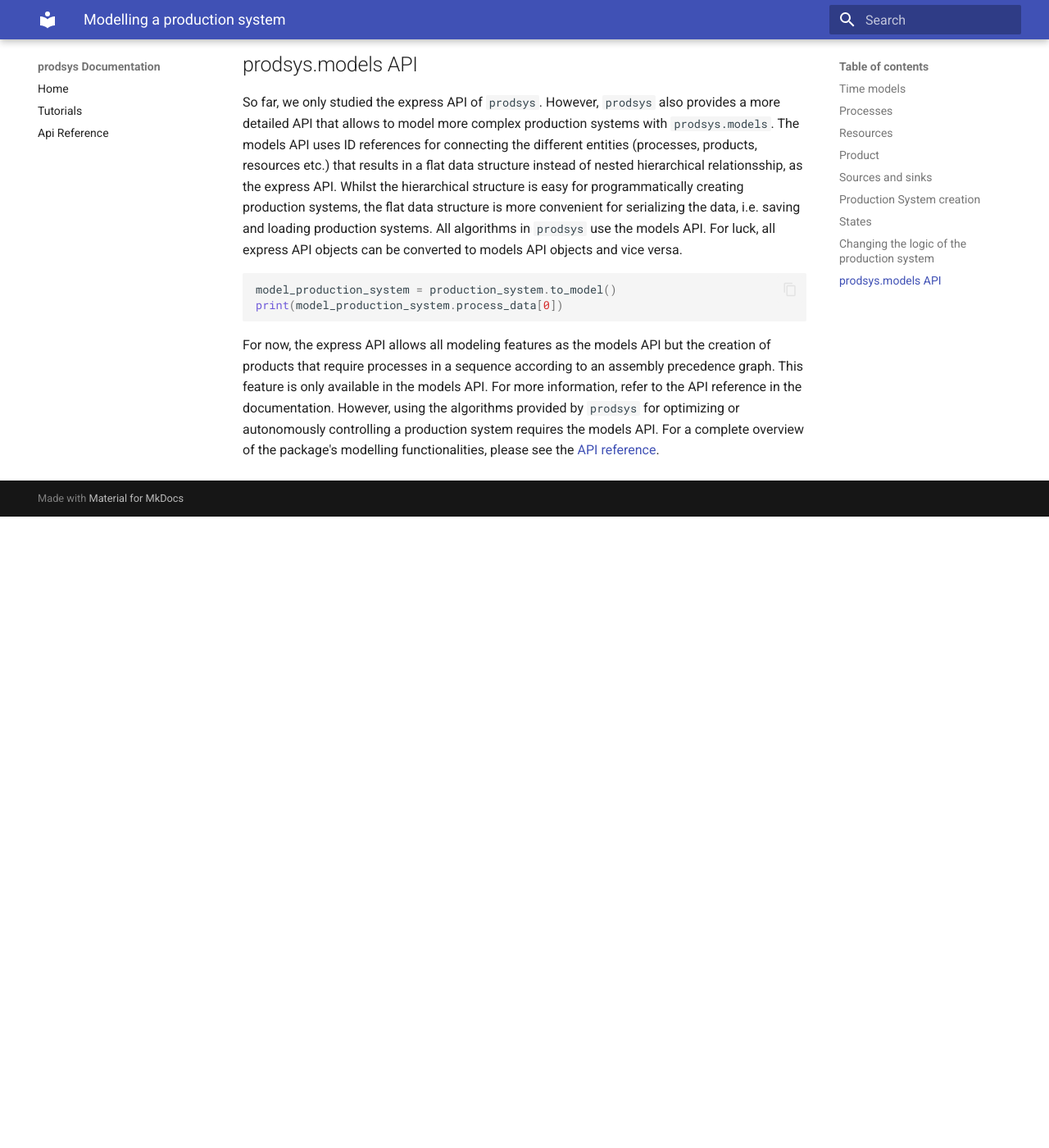
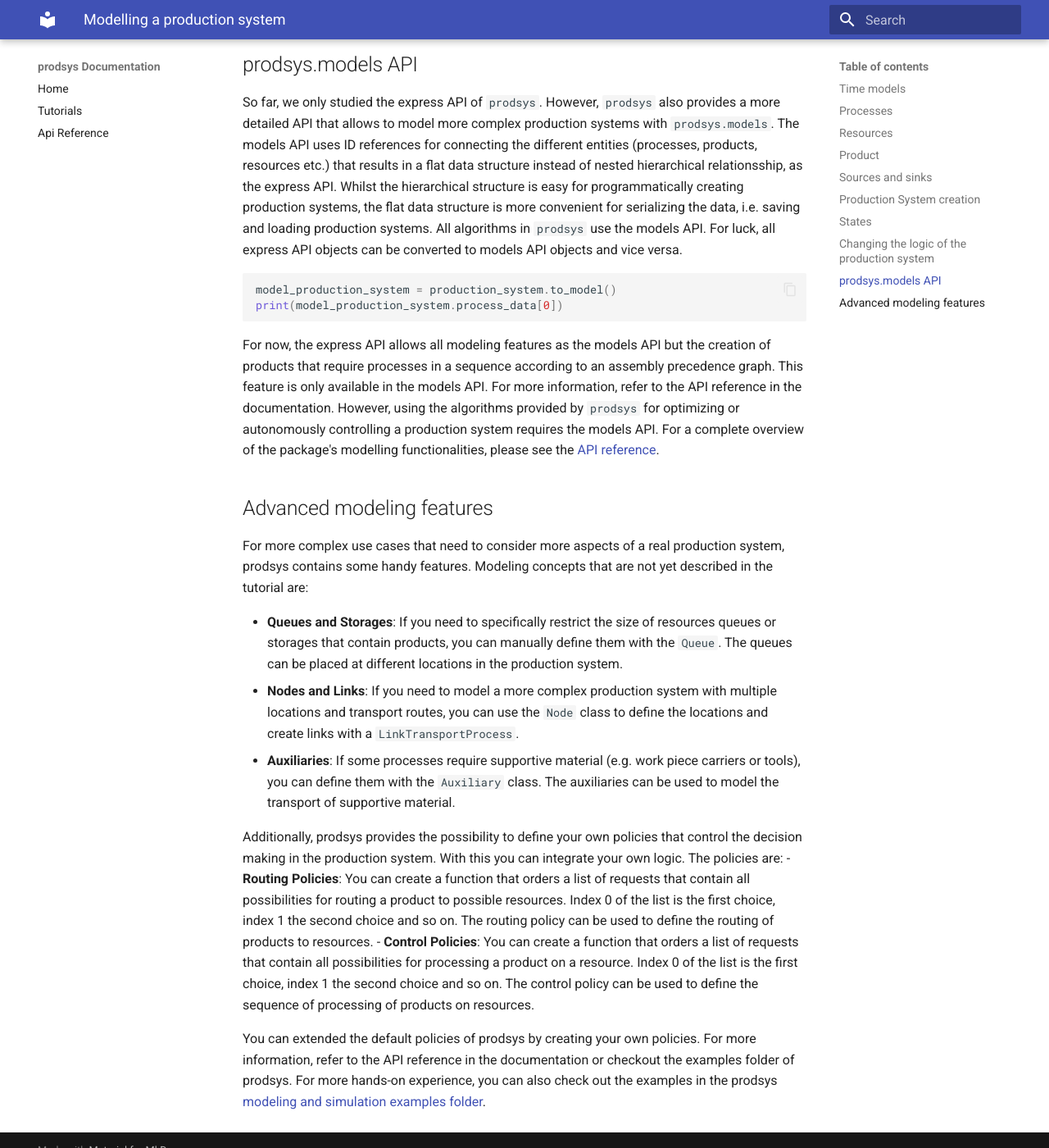
Before and after one commit to sdm4fzi/prodsys, an MkDocs documentation site: the page built from docs/Tutorials/tutorial_1_modelling_and_simulating_a_production_system.md, in a window 1280 px wide and 1400 px high, scrolled down 5093 px. Shown: the whole window at 82% size. Built offline with MkDocs 1.6.1 and Material for MkDocs 9.7.7, drawn with Linux system fonts in a browser that asks for light colours; before the commit the page ends 5723 px from its top, so only the background shows below that.

Commit message:
extended the documentation for advanced modeling features

````diff
--- a/docs/Tutorials/tutorial_1_modelling_and_simulating_a_production_system.md
+++ b/docs/Tutorials/tutorial_1_modelling_and_simulating_a_production_system.md
@@ -179,3 +179,18 @@ print(model_production_system.process_data[0])
 ```
 
 For now, the express API allows all modeling features as the models API but the creation of products that require processes in a sequence according to an assembly precedence graph. This feature is only available in the models API. For more information, refer to the API reference in the documentation. However, using the algorithms provided by `prodsys` for optimizing or autonomously controlling a production system requires the models API. For a complete overview of the package's modelling functionalities, please see the [API reference](../API_reference/API_reference_0_overview.md).
+
+
+## Advanced modeling features
+
+For more complex use cases that need to consider more aspects of a real production system, prodsys contains some handy features. Modeling concepts that are not yet described in the tutorial are:
+
+- **Queues and Storages**: If you need to specifically restrict the size of resources queues or storages that contain products, you can manually define them with the `Queue`. The queues can be placed at different locations in the production system.
+- **Nodes and Links**: If you need to model a more complex production system with multiple locations and transport routes, you can use the `Node` class to define the locations and create links with a `LinkTransportProcess`.
+- **Auxiliaries**: If some processes require supportive material (e.g. work piece carriers or tools), you can define them with the `Auxiliary` class. The auxiliaries can be used to model the transport of supportive material.
+
+Additionally, prodsys provides the possibility to define your own policies that control the decision making in the production system. With this you can integrate your own logic. The policies are:
+- **Routing Policies**: You can create a function that orders a list of requests that contain all possibilities for routing a product to possible resources. Index 0 of the list is the first choice, index 1 the second choice and so on. The routing policy can be used to define the routing of products to resources.
+- **Control Policies**: You can create a function that orders a list of requests that contain all possibilities for processing a product on a resource. Index 0 of the list is the first choice, index 1 the second choice and so on. The control policy can be used to define the sequence of processing of products on resources.
+
+You can extended the default policies of prodsys by creating your own policies. For more information, refer to the API reference in the documentation or checkout the examples folder of prodsys. For more hands-on experience, you can also check out the examples in the prodsys [modeling and simulation examples folder](https://github.com/sdm4fzi/prodsys/tree/main/examples/modelling_and_simulation).
````
Also changed, not shown: 1 other file.
